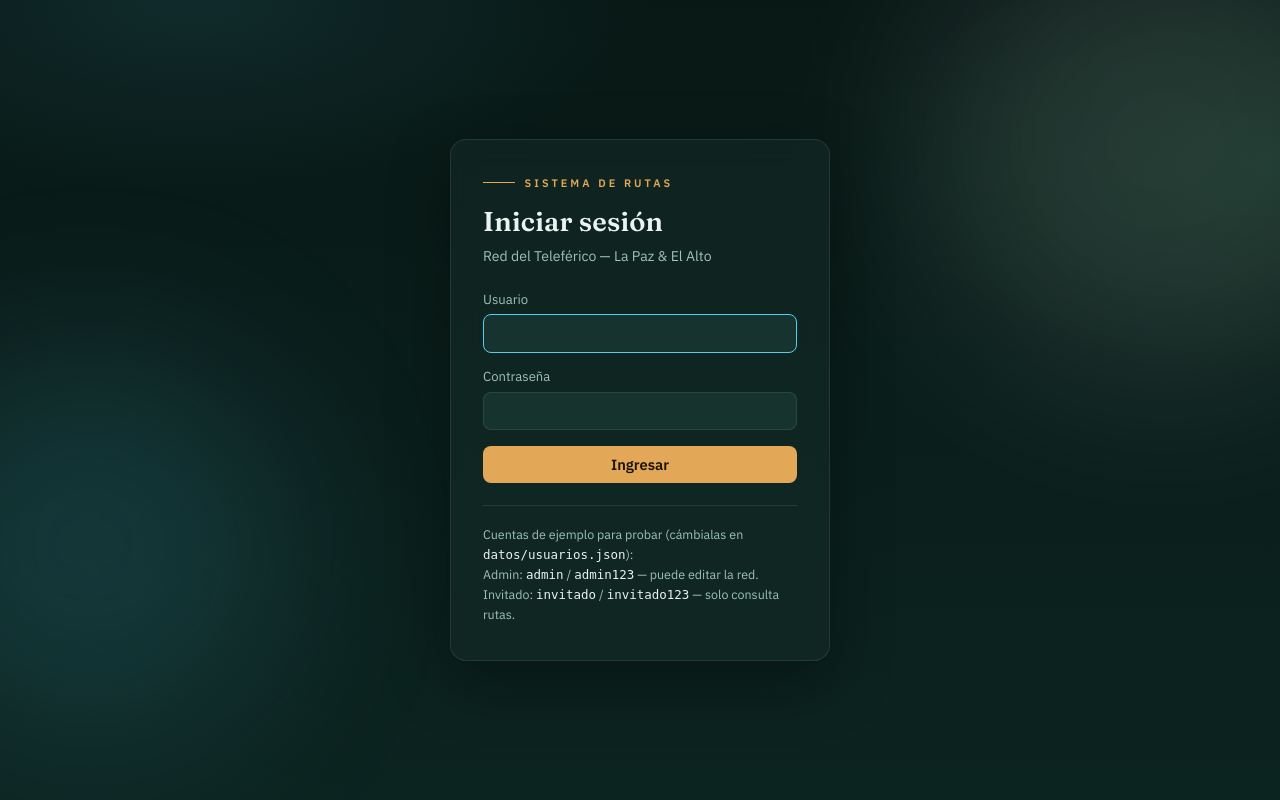
After one commit to Darek231/proyecto_teleferico, a Flask app: page /login in a window 1280 px wide. The commit adds this page. Run offline with Flask 3, Linux system fonts and the light colour scheme.

Commit message:
agrego de login

```diff
--- a/app/main.py
+++ b/app/main.py
@@ -1,14 +1,16 @@
 # -*- coding: utf-8 -*-
 import os
 import sys
+from functools import wraps
 
-from flask import Flask, jsonify, render_template, request
+from flask import Flask, jsonify, redirect, render_template, request, session, url_for
 
 sys.path.append(os.path.dirname(os.path.abspath(__file__)))
 
 import algoritmo
+import auth
+import reportes
 import validaciones
-import reportes
 from grafo import Grafo
 
 BASE_DIR = os.path.dirname(os.path.dirname(os.path.abspath(__file__)))
@@ -16,6 +18,9 @@ RUTA_VERTICES = os.path.join(BASE_DIR, "datos", "vertices.csv")
 RUTA_ARISTAS = os.path.join(BASE_DIR, "datos", "aristas.csv")
 
 app = Flask(__name__)
+# Clave para firmar la cookie de sesion. Para un proyecto real esto NO
+# deberia estar escrito en el codigo; aqui alcanza para la practica.
+app.secret_key = "cambia-esta-clave-antes-de-usar-en-produccion-teleferico-2026"
 
 grafo = Grafo(dirigido=False)
 
@@ -30,33 +35,96 @@ cargar_grafo_inicial()
 def error_json(mensaje, codigo=400):
     return jsonify({"ok": False, "error": mensaje}), codigo
 
+
+# ----------------------------------------------------------------------
+# Autenticacion: decoradores + rutas de login/logout
+# ----------------------------------------------------------------------
+def login_requerido(f):
+    """Exige que haya una sesion iniciada (cualquier rol). Si la peticion
+    es a /api/..., responde 401 en JSON; si es una pagina, redirige a
+    /login."""
+    @wraps(f)
+    def envoltura(*args, **kwargs):
+        if "usuario" not in session:
+            if request.path.startswith("/api/"):
+                return error_json("Debes iniciar sesion para hacer esto", 401)
+            return redirect(url_for("login"))
+        return f(*args, **kwargs)
+    return envoltura
+
+
+def admin_requerido(f):
+    """Exige ademas que el rol sea 'admin'. Se usa DESPUES de
+    login_requerido (login_requerido va mas afuera, mas cerca de @app.route)."""
+    @wraps(f)
+    def envoltura(*args, **kwargs):
+        if session.get("rol") != "admin":
+            return error_json("Esta accion requiere una cuenta de administrador", 403)
+        return f(*args, **kwargs)
+    return envoltura
+
+
+@app.route("/login", methods=["GET", "POST"])
+def login():
+    error = None
+    if request.method == "POST":
+        usuario = (request.form.get("usuario") or "").strip()
+        contrasena = request.form.get("contrasena") or ""
+        rol = auth.verificar_login(usuario, contrasena)
+        if rol:
+            session["usuario"] = usuario
+            session["rol"] = rol
+            return redirect(url_for("index"))
+        error = "Usuario o contraseña incorrectos"
+    return render_template("login.html", error=error)
+
+
+@app.route("/logout")
+def logout():
+    session.clear()
+    return redirect(url_for("login"))
+
+
 @app.route("/")
+@login_requerido
 def index():
-    return render_template("index.html")
+    return render_template(
+        "index.html",
+        usuario=session.get("usuario"),
+        rol=session.get("rol"),
+        es_admin=(session.get("rol") == "admin"),
+    )
 
 @app.route("/api/grafo")
+@login_requerido
 def api_grafo():
     return jsonify({"ok": True, "grafo": grafo.to_dict()})
 
 
 @app.route("/api/matriz")
+@login_requerido
 def api_matriz():
     ids, m = grafo.matriz_adyacencia()
     return jsonify({"ok": True, "ids": ids, "matriz": m})
 
 
 @app.route("/api/lista_adyacencia")
+@login_requerido
 def api_lista_adyacencia():
     return jsonify({"ok": True, "lista": grafo.lista_adyacencia()})
 
 
 @app.route("/api/reiniciar", methods=["POST"])
+@login_requerido
+@admin_requerido
 def api_reiniciar():
     cargar_grafo_inicial()
     return jsonify({"ok": True, "grafo": grafo.to_dict()})
 
-#CRUD
+#CRUD (requieren cuenta de administrador)
 @app.route("/api/vertices", methods=["POST"])
+@login_requerido
+@admin_requerido
 def api_agregar_vertice():
     datos = request.get_json(force=True)
     try:
@@ -70,6 +138,8 @@ def api_agregar_vertice():
     return jsonify({"ok": True, "grafo": grafo.to_dict()})
 
 @app.route("/api/vertices/<id_v>", methods=["PUT"])
+@login_requerido
+@admin_requerido
 def api_modificar_vertice(id_v):
     datos = request.get_json(force=True)
     try:
@@ -84,6 +154,8 @@ def api_modificar_vertice(id_v):
     return jsonify({"ok": True, "grafo": grafo.to_dict()})
 
 @app.route("/api/vertices/<id_v>", methods=["DELETE"])
+@login_requerido
+@admin_requerido
 def api_eliminar_vertice(id_v):
     try:
         grafo.eliminar_vertice(id_v)
@@ -92,6 +164,8 @@ def api_eliminar_vertice(id_v):
     return jsonify({"ok": True, "grafo": grafo.to_dict()})
 
 @app.route("/api/aristas", methods=["POST"])
+@login_requerido
+@admin_requerido
 def api_agregar_arista():
     datos = request.get_json(force=True)
     try:
@@ -111,6 +185,8 @@ def api_agregar_arista():
 
 
 @app.route("/api/aristas", methods=["DELETE"])
+@login_requerido
+@admin_requerido
 def api_eliminar_arista():
     datos = request.get_json(force=True)
     try:
@@ -121,6 +197,8 @@ def api_eliminar_arista():
 
 
 @app.route("/api/aristas/peso", methods=["PUT"])
+@login_requerido
+@admin_requerido
 def api_modificar_peso():
     datos = request.get_json(force=True)
     try:
@@ -131,6 +209,7 @@ def api_modificar_peso():
     return jsonify({"ok": True, "grafo": grafo.to_dict()})
 
 @app.route("/api/dfs")
+@login_requerido
 def api_dfs():
     inicio = request.args.get("inicio")
     try:
@@ -141,6 +220,7 @@ def api_dfs():
     return jsonify({"ok": True, "resultado": resultado})
 
 @app.route("/api/bfs")
+@login_requerido
 def api_bfs():
     inicio = request.args.get("inicio")
     try:
@@ -151,6 +231,7 @@ def api_bfs():
     return jsonify({"ok": True, "resultado": resultado})
 
 @app.route("/api/dijkstra")
+@login_requerido
 def api_dijkstra():
     origen = request.args.get("origen")
     destino = request.args.get("destino")
@@ -164,6 +245,7 @@ def api_dijkstra():
     return jsonify({"ok": True, "resultado": resultado})
 
 @app.route("/api/kruskal")
+@login_requerido
 def api_kruskal():
     try:
         validaciones.validar_grafo_para_arbol_expansion(grafo)
@@ -173,6 +255,7 @@ def api_kruskal():
     return jsonify({"ok": True, "resultado": resultado})
 
 @app.route("/api/prim")
+@login_requerido
 def api_prim():
     inicio = request.args.get("inicio")
     try:
@@ -184,6 +267,7 @@ def api_prim():
     return jsonify({"ok": True, "resultado": resultado})
 
 @app.route("/api/reporte")
+@login_requerido
 def api_reporte():
     origen = request.args.get("origen")
     destino = request.args.get("destino")
@@ -216,4 +300,4 @@ def api_reporte():
 
 
 if __name__ == "__main__":
-    app.run(debug=True, port=5011)
+    app.run(debug=True, port=5013)
--- a/app/static/style.css
+++ b/app/static/style.css
@@ -10,9 +10,9 @@
   --borde: rgba(255, 255, 255, 0.09);
   --texto: #eaf3ef;
   --texto-tenue: #9fc2b8;
-  --acento: #f0eeeb;      /* dorado, como el "A HIKING GUIDE" de la referencia */
+  --acento: #e3a857;      /* dorado, como el "A HIKING GUIDE" de la referencia */
   --acento-oscuro: #b9822f;
-  --acento2: #044d1a;     /* celeste, para brillos/segundo acento */
+  --acento2: #56ccf2;     /* celeste, para brillos/segundo acento */
   --error: #e2665a;
   --ok: #6fbf8b;
 
@@ -32,18 +32,16 @@ html,body{margin:0;padding:0;}
 html{scroll-behavior:smooth;}
 
 body{
-margin:0;
-background:#081b18;
+  position:relative;
+  background:
+    radial-gradient(ellipse 60% 40% at 15% 0%, rgba(86,204,242,.10), transparent 60%),
+    radial-gradient(ellipse 55% 45% at 100% 20%, rgba(46,158,91,.12), transparent 60%),
+    linear-gradient(180deg, var(--fondo) 0%, var(--fondo-2) 100%);
+  background-attachment:fixed;
   color:var(--texto);
   font-family:'IBM Plex Sans', sans-serif;
   line-height:1.5;
   overflow-x:hidden;
-}
-
-
-body::before,
-body::after{
-display:none;
 }
 
 /* ---- "luces blancas" flotantes de fondo, puramente decorativas ---- */
@@ -236,7 +226,7 @@ select:focus, input:focus{outline:none;border-color:var(--acento2);}
 /* ---- botones interactivos ---- */
 button{
   background:var(--acento);
-  color:#c5c1b9;
+  color:#1a1306;
   border:none;
   font-weight:600;
   cursor:pointer;
--- /dev/null
+++ b/app/templates/login.html
@@ -0,0 +1,82 @@
+<!DOCTYPE html>
+<html lang="es">
+<head>
+<meta charset="UTF-8">
+<meta name="viewport" content="width=device-width, initial-scale=1">
+<title>Iniciar sesión — Red del Teleférico</title>
+<link rel="preconnect" href="https://fonts.googleapis.com">
+<link href="https://fonts.googleapis.com/css2?family=Fraunces:opsz,wght@9..144,400;9..144,600;9..144,700&family=IBM+Plex+Sans:wght@400;500;600&display=swap" rel="stylesheet">
+<link rel="stylesheet" href="{{ url_for('static', filename='style.css') }}">
+<style>
+  .login-wrap{
+    min-height:100vh;
+    display:flex;align-items:center;justify-content:center;
+    padding:2rem;
+    position:relative;z-index:1;
+  }
+  .login-card{
+    width:100%;max-width:380px;
+    background:var(--panel);
+    backdrop-filter:blur(16px);
+    -webkit-backdrop-filter:blur(16px);
+    border:1px solid var(--borde);
+    border-radius:16px;
+    padding:2.2rem 2rem;
+    box-shadow:0 20px 60px rgba(0,0,0,.35);
+  }
+  .login-eyebrow{
+    display:flex;align-items:center;gap:.6rem;
+    color:var(--acento);letter-spacing:.28em;font-size:.68rem;
+    font-weight:600;text-transform:uppercase;margin-bottom:.6rem;
+  }
+  .login-eyebrow::before{content:"";width:2rem;height:1px;background:var(--acento);}
+  .login-card h1{font-size:1.7rem;margin-bottom:.3rem;}
+  .login-card p.subtitulo{color:var(--texto-tenue);font-size:.88rem;margin:0 0 1.4rem;}
+  .login-error{
+    background:rgba(226,102,90,.12);
+    border:1px solid var(--error);
+    color:var(--error);
+    border-radius:8px;
+    padding:.6rem .8rem;
+    font-size:.85rem;
+    margin-bottom:1rem;
+  }
+  .login-ayuda{
+    margin-top:1.4rem;padding-top:1.2rem;
+    border-top:1px solid var(--borde);
+    font-size:.78rem;color:var(--texto-tenue);
+    line-height:1.6;
+  }
+  .login-ayuda code{color:var(--texto);}
+</style>
+</head>
+<body>
+<div class="login-wrap">
+  <div class="login-card">
+    <div class="login-eyebrow">Sistema de rutas</div>
+    <h1>Iniciar sesión</h1>
+    <p class="subtitulo">Red del Teleférico — La Paz &amp; El Alto</p>
+
+    {% if error %}
+      <div class="login-error">{{ error }}</div>
+    {% endif %}
+
+    <form method="POST" action="{{ url_for('login') }}">
+      <label for="usuario">Usuario</label>
+      <input type="text" id="usuario" name="usuario" autocomplete="username" required autofocus>
+
+      <label for="contrasena">Contraseña</label>
+      <input type="password" id="contrasena" name="contrasena" autocomplete="current-password" required>
+
+      <button type="submit">Ingresar</button>
+    </form>
+
+    <div class="login-ayuda">
+      Cuentas de ejemplo para probar (cámbialas en <code>datos/usuarios.json</code>):<br>
+      Admin: <code>admin</code> / <code>admin123</code> — puede editar la red.<br>
+      Invitado: <code>invitado</code> / <code>invitado123</code> — solo consulta rutas.
+    </div>
+  </div>
+</div>
+</body>
+</html>
```
Also changed, not shown: other parts of app/static/style.css (+59 -34 lines), app/auth.py (added, +78 -0 lines), app/static/app.js (+108 -13 lines), app/templates/index.html (+41 -10 lines), datos/usuarios.json (added, +12 -0 lines). Lines whose indentation alone changed are shown as unchanged.
